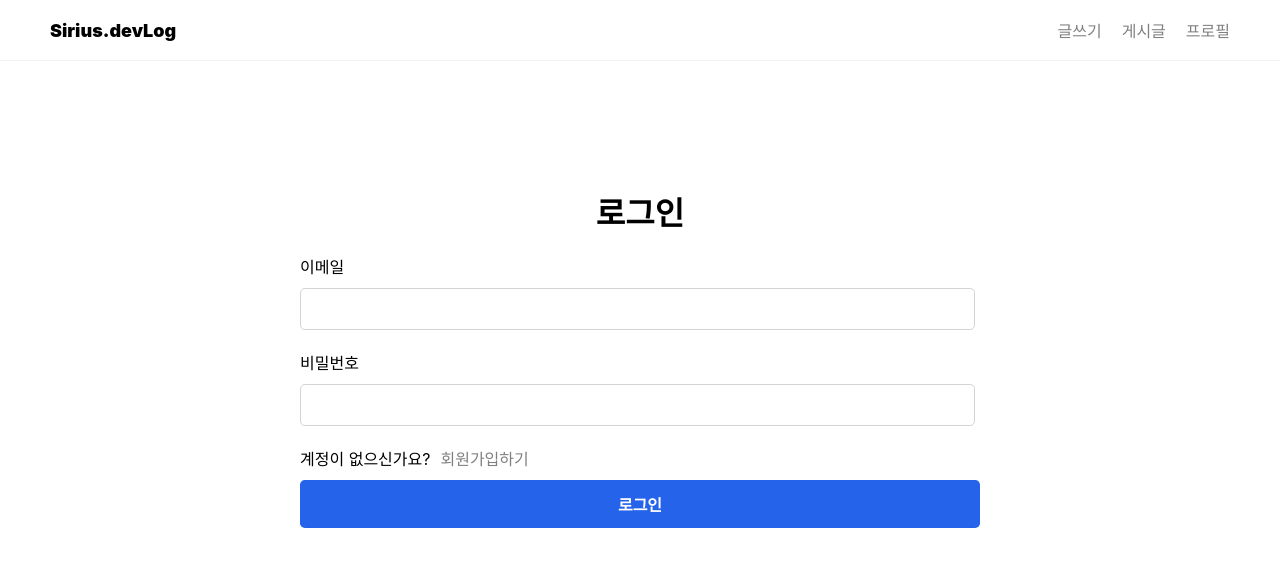
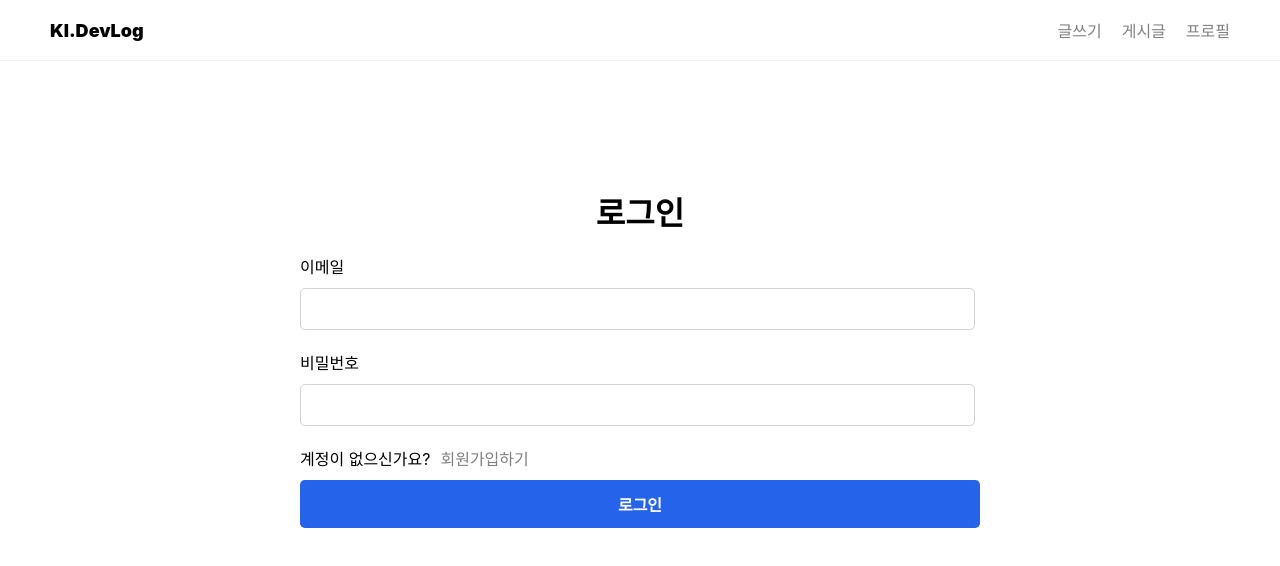
Before and after one commit to hyeonKii/Blog_project, a React (Vite) app: page / in a window 1280 px wide. Shown: the top 566 px of the page. Built offline with nearby package versions, Linux system fonts and the light colour scheme; no server answers.

Commit message:
feat: 최종 수정 완료

```diff
--- a/index.html
+++ b/index.html
@@ -4,7 +4,7 @@
     <meta charset="UTF-8" />
     <link rel="icon" type="image/svg+xml" href="/vite.svg" />
     <meta name="viewport" content="width=device-width, initial-scale=1.0" />
-    <title>Sirius.devLog</title>
+    <title>KI.DevLog</title>
   </head>
   <body>
     <div id="root"></div>
--- a/src/components/Header.tsx
+++ b/src/components/Header.tsx
@@ -4,7 +4,7 @@ export default function Header() {
     return (
         <header className="header">
             <Link to="/" className="header__logo">
-                Sirius.devLog
+                KI.DevLog
             </Link>
             <div>
                 <Link to="/posts/new">글쓰기</Link>
--- a/src/components/LoginForm.tsx
+++ b/src/components/LoginForm.tsx
@@ -24,9 +24,9 @@ export default function LoginForm() {
             navigate("/");
         } catch (error) {
             if (error instanceof (FirebaseError || FirestoreError)) {
-                toast?.error(error?.code);
+                toast.error(error?.code);
             } else {
-                toast?.error((error as Error)?.message);
+                toast.error((error as Error)?.message);
             }
         }
     };
--- a/src/components/SignupForm.tsx
+++ b/src/components/SignupForm.tsx
@@ -24,9 +24,9 @@ export default function SignupForm() {
             navigate("/login");
         } catch (error) {
             if (error instanceof (FirebaseError || FirestoreError)) {
-                toast?.error(error?.code);
+                toast.error(error?.code);
             } else {
-                toast?.error((error as Error)?.message);
+                toast.error((error as Error)?.message);
             }
         }
     };
```
Also changed, not shown: 1 other file (tests, documents, lock files or other folders).
